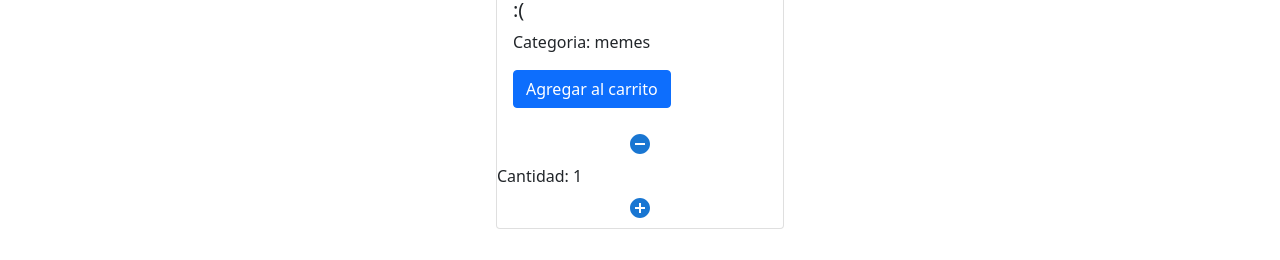
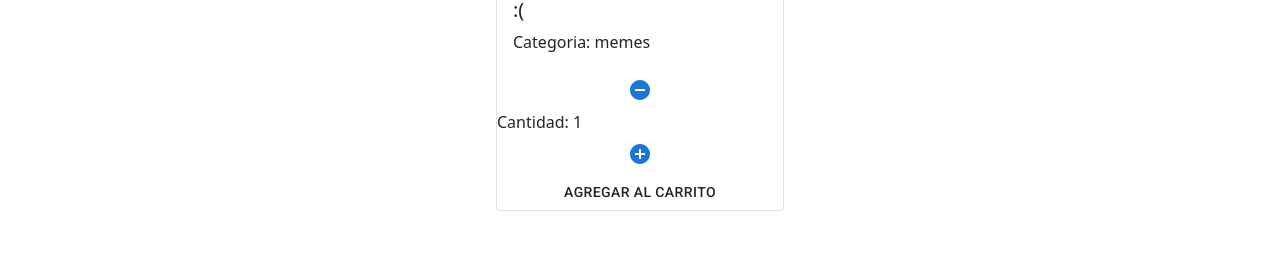
Before and after one commit to PulpoI/tucostore, a React (Create React App) app: page /detail/1 in a window 1280 px wide. Shown: the part 314-574 px from the top of the page. Built offline with nearby package versions, Linux system fonts and the light colour scheme; data requests are answered from the project's data file.

Commit message:
agregue contador y boton para agregar al carrito

```diff
--- a/src/components/Item.jsx
+++ b/src/components/Item.jsx
@@ -21,7 +21,7 @@ const Item = ({ producto }) => {
             Precio: ${precioRemeras}
           </Card.Text>
           <br />
-          <ItemCount stock={5} initial={1} />
+          <ItemCount stock={5} />
           <Button variant="secondary">Ver detalles</Button>
         </Card.Body>
       </Card>
--- a/src/components/ItemCount.jsx
+++ b/src/components/ItemCount.jsx
@@ -3,10 +3,9 @@ import IconButton from "@mui/material/IconButton";
 
 import AddCircleIcon from "@mui/icons-material/AddCircle";
 import RemoveCircleIcon from "@mui/icons-material/RemoveCircle";
+import { Button } from "@mui/material";
 
-export default function ItemCount({ stock, initial, onAdd }) {
-  const [count, setCount] = useState(initial);
-
+export default function ItemCount({ stock, count, setCount, handleAgregar }) {
   const countUp = () => {
     if (count < stock) {
       setCount(count + 1);
@@ -27,6 +26,9 @@ export default function ItemCount({ stock, initial, onAdd }) {
       <IconButton onClick={countUp} aria-label="add" color="primary">
         <AddCircleIcon />
       </IconButton>
+      <Button variant="primary" onClick={handleAgregar}>
+        Agregar al carrito
+      </Button>
     </>
   );
 }
--- a/src/components/ItemDetail.jsx
+++ b/src/components/ItemDetail.jsx
@@ -1,10 +1,21 @@
 import { Button } from "react-bootstrap";
 import { Card } from "react-bootstrap";
 
-import React from "react";
+import React, { useState } from "react";
 import ItemCount from "./ItemCount";
 import "./ItemDetail.css";
+
 const ItemDetail = ({ item }) => {
+  const [count, setCount] = useState(1);
+
+  const handleAgregar = () => {
+    const itemToCart = {
+      ...item,
+      count,
+    };
+    console.log(itemToCart);
+  };
+
   return (
     <div className="CardDetail">
       <Card style={{ width: "18rem" }}>
@@ -12,9 +23,13 @@ const ItemDetail = ({ item }) => {
         <Card.Body>
           <Card.Title>{item.title}</Card.Title>
           <Card.Text>Categoria: {item.categoria}</Card.Text>
-          <Button variant="primary">Agregar al carrito</Button>
         </Card.Body>
-        <ItemCount initial={1} stock={5} />
+        <ItemCount
+          stock={5}
+          count={count}
+          setCount={setCount}
+          handleAgregar={handleAgregar}
+        />
       </Card>
     </div>
   );
--- a/src/components/Nosotros.jsx
+++ b/src/components/Nosotros.jsx
@@ -1,7 +1,11 @@
 import React from "react";
 
 const Nosotros = () => {
-  return <div>Nosotros</div>;
+  return (
+    <div>
+      <h2>Nosotross</h2>
+    </div>
+  );
 };
 
 export default Nosotros;
```
